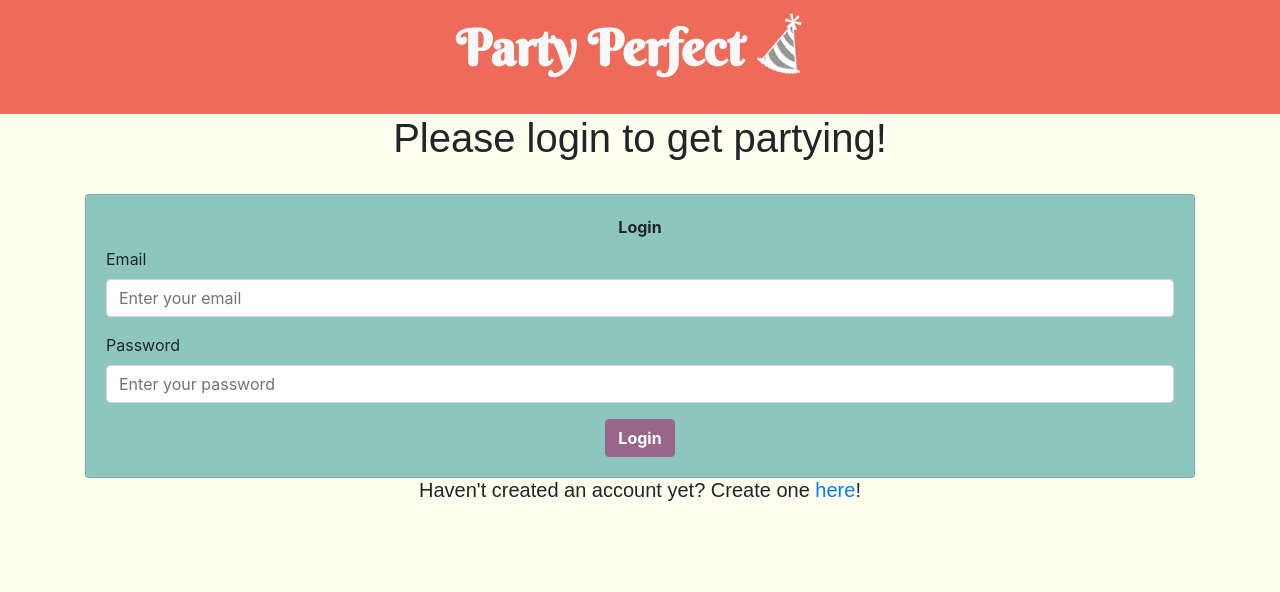
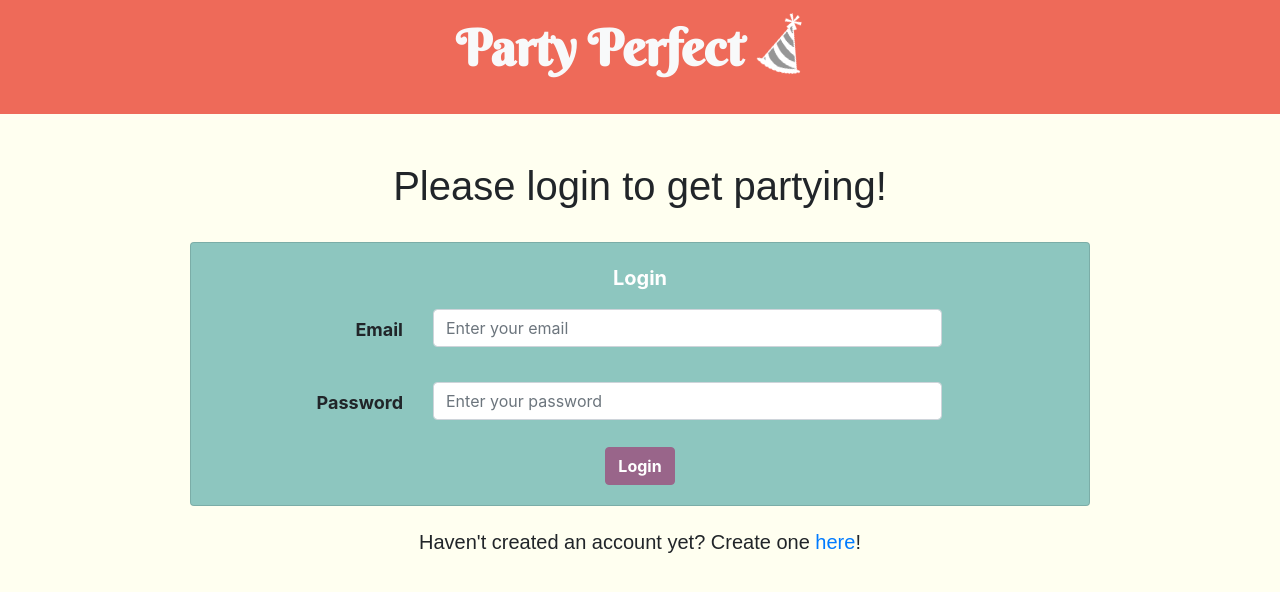
Before and after one commit to Perfect-Partiers/Party-Perfect, a React (Create React App) app in the folder client/: page /login in a window 1280 px wide. Shown: the top 592 px of the page. Built offline with nearby package versions, Linux system fonts and the light colour scheme; a web font is replaced by a local one.

Commit message:
Adding styling to the login page

```diff
--- a/client/src/components/CreateAccountCard/index.js
+++ b/client/src/components/CreateAccountCard/index.js
@@ -21,7 +21,7 @@ const styles = {
     borderColor: "#99658A",
   },
   formControl: {
-    width: "80%",
+    width: "90%",
   },
 };
 
@@ -50,7 +50,7 @@ function CreateAccountCard() {
                   <Form.Label
                     column
                     sm="3"
-                    className="font-weight-bold ml-auto"
+                    className="font-weight-bold text-right"
                     style={styles.labelForm}
                   >
                     First Name
@@ -72,7 +72,7 @@ function CreateAccountCard() {
                   <Form.Label
                     column
                     sm="3"
-                    className="font-weight-bold"
+                    className="font-weight-bold text-right"
                     style={styles.labelForm}
                   >
                     Last Name
@@ -94,7 +94,7 @@ function CreateAccountCard() {
                   <Form.Label
                     column
                     sm="3"
-                    className="font-weight-bold"
+                    className="font-weight-bold text-right"
                     style={styles.labelForm}
                   >
                     Email
@@ -116,7 +116,7 @@ function CreateAccountCard() {
                   <Form.Label
                     column
                     sm="3"
-                    className="font-weight-bold"
+                    className="font-weight-bold text-right"
                     style={styles.labelForm}
                   >
                     Password
@@ -138,7 +138,7 @@ function CreateAccountCard() {
                   <Form.Label
                     column
                     sm="3"
-                    className="font-weight-bold"
+                    className="font-weight-bold text-right"
                     style={styles.labelForm}
                   >
                     Confirm Password
--- a/client/src/components/LoginCard/index.js
+++ b/client/src/components/LoginCard/index.js
@@ -1,32 +1,80 @@
 import React from "react";
-import { Form, Card, Col, Button } from "react-bootstrap";
+import { Form, Card, Col, Button, Row } from "react-bootstrap";
 
 const styles = {
   card: {
     backgroundColor: "#8dc6bf",
+    width: "900px",
+  },
+  labelMain: {
+    color: "#ffffff",
+    fontSize: "20px",
+  },
+  labelForm: {
+    fontSize: "18px",
   },
   button: {
     backgroundColor: "#99658A",
     borderColor: "#99658A",
   },
+  formControl: {
+    width: "80%",
+  },
 };
 
 function LoginCard() {
   return (
-    <Col className="mt-4">
+    <div>
+      <Col className="mt-4 justify-content-center">
         <Card style={styles.card}>
           <Card.Body>
             <Form>
               <center>
-              <Form.Label className="font-weight-bold">Login</Form.Label>
+                <Form.Label
+                  className="font-weight-bold mb-2"
+                  style={styles.labelMain}
+                >
+                  Login
+                </Form.Label>
               </center>
-            <Form.Group controlId="formGroupEmail">
-              <Form.Label>Email</Form.Label>
-              <Form.Control type="text" placeholder="Enter your email" />
+
+              <Form.Group as={Row} controlId="formGroupEmail" className="py-2">
+                <Form.Label
+                  column
+                  sm="3"
+                  className="font-weight-bold text-right"
+                  style={styles.labelForm}
+                >
+                  Email
+                </Form.Label>
+                <Col sm="9">
+                  <Form.Control
+                    type="text"
+                    placeholder="Enter your email"
+                    style={styles.formControl}
+                  />
+                </Col>
               </Form.Group>
-            <Form.Group controlId="formGroupPassword">
-              <Form.Label>Password</Form.Label>
-              <Form.Control type="password" placeholder="Enter your password" />
+              <Form.Group
+                as={Row}
+                controlId="formGroupPassword"
+                className="py-2"
+              >
+                <Form.Label
+                  column
+                  sm="3"
+                  className="font-weight-bold text-right"
+                  style={styles.labelForm}
+                >
+                  Password
+                </Form.Label>
+                <Col sm="9">
+                  <Form.Control
+                    type="password"
+                    placeholder="Enter your password"
+                    style={styles.formControl}
+                  />
+                </Col>
               </Form.Group>
             </Form>
             <center>
@@ -42,6 +90,7 @@ function LoginCard() {
           </Card.Body>
         </Card>
       </Col>
+    </div>
   );
 }
 
--- a/client/src/pages/Login.js
+++ b/client/src/pages/Login.js
@@ -3,21 +3,23 @@ import { Link } from "react-router-dom";
 import { Container, Row } from "react-bootstrap";
 import LoginCard from "../components/LoginCard";
 
-
 function Login() {
   return (
     <Container>
-            <Row className="justify-content-md-center">
+      <Row className="justify-content-md-center mt-5">
         <h1>Please login to get partying!</h1>
       </Row>
       <Row className="justify-content-md-center">
         <LoginCard />
       </Row>
-            <Row className="justify-content-md-center">
-                <h5>Haven't created an account yet? Create one <Link to="/create-account">here</Link>!</h5>
+      <Row className="justify-content-md-center mt-4">
+        <h5>
+          Haven't created an account yet? Create one{" "}
+          <Link to="/create-account">here</Link>!
+        </h5>
       </Row>
     </Container>
   );
-};
+}
 
 export default Login;
```
Lines whose indentation alone changed are shown as unchanged.
